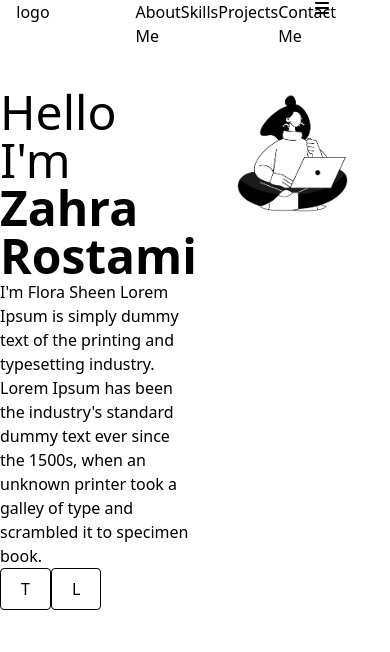
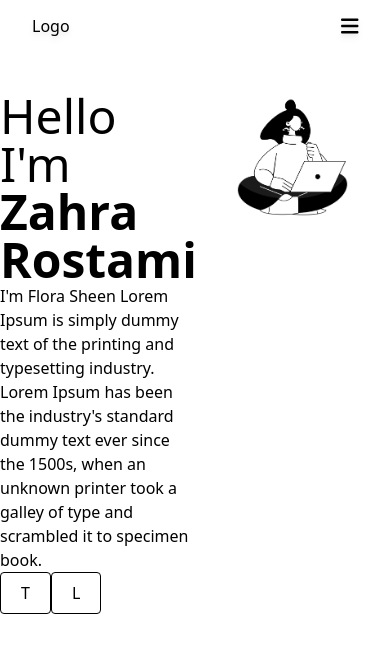
Before and after one commit to zahraRostami1999/portfolio, a React (Vite) app in the folder portfolio/: page / in a window 390 px wide. Shown: the top 652 px of the page. Built offline with nearby package versions, Linux system fonts and the light colour scheme.

Commit message:
edit Header: sort code and add burger bar

```diff
--- a/portfolio/src/components/Header.jsx
+++ b/portfolio/src/components/Header.jsx
@@ -1,48 +1,34 @@
 import NavBar from "./NavBar";
-import { Link } from 'react-router-dom';
 import { FontAwesomeIcon } from '@fortawesome/react-fontawesome';
 import { faBars, faTimes } from '@fortawesome/free-solid-svg-icons';
 import { useState } from "react";
+import BurgerBar from "./BurgerBar";
+import { Link } from "react-router-dom";
 
 const Header = () => {
 
     const [isMenuOpen, setIsMenuOpen] = useState(false);
 
     const toggleMenu = () => {
-        setIsMenuOpen(!isMenuOpen);
+        setIsMenuOpen(isMenuOpen => !isMenuOpen);
     }
 
     return (
         <>
-            <div className="flex justify-center w-full">
-                <div className="flex w-11/12 justify-between">
-                    <div className="w-2/3 flex justify-between">
-                        <div className="w-1/12 ">
-                            <Link to="/">logo</Link>
-                        </div>
-                        <div className="w-1/2">
-                            <NavBar />
-                        </div>
-                    </div>
+            <div className="flex justify-between items-center text-black py-3 px-8 md:px-20 lg:px-8 w-full xl:w-2/3 lg:w-5/6 md:w-5/6 drop-shadow-md">
+                <div>
+                    <Link to="/">Logo</Link>
+                </div>
+                <div className="hidden xl:flex lg:flex md:flex items-center gap-12 font-semibold text-base">
+                    <NavBar />
+                </div>
+                <div onClick={toggleMenu} className="xl:hidden lg:hidden md:hidden block text-xl">
+                    <FontAwesomeIcon icon={faBars} />
+                </div>
+                <div className={`xl:hidden top-12 left-0 w-full absolute flex flex-col items-center gap-7 text-base font-semibold transform transition-transform ${isMenuOpen ? "block" : "hidden"} md:hidden lg:hidden xl:hidden list-none bg-white`}>
+                    <BurgerBar />
+                </div>
 
-                    <div className="w-1/12 flex justify-end xl:hidden" onClick={()=>toggleMenu()}><FontAwesomeIcon icon={faBars} /></div>
-                    <div>
-                        <div className={`w-full ${isMenuOpen? "block" : "hidden"} flex justify-center items-center py-5`}>
-                            <div className="w-1/3">
-                                <Link to="/about">About Me</Link>
-                            </div>
-                            <div className="w-1/3">
-                                <Link to="/skill">Skills</Link>
-                            </div>
-                            <div className="w-1/3">
-                                <Link to="/project">Projects</Link>
-                            </div>
-                            <div className="w-1/3">
-                                <Link to="/contact">Contact Me</Link>
-                            </div>
-                        </div>
-                    </div>
-                </div>
             </div>
         </>
     );
```
